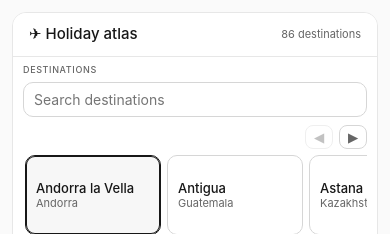
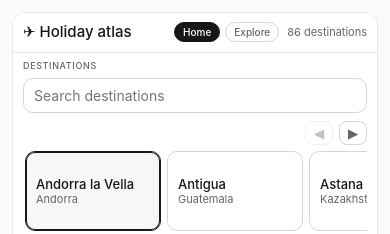
Before and after one commit to mrryankeeler-commits/holiday-atlas, a plain HTML site: page index.html in a window 390 px wide. Shown: the top 234 px of the page. Drawn offline with nearby package versions, Linux system fonts and the light colour scheme.

Commit message:
Improve welcome/explorer navigation and map-filter selection sync

```diff
--- a/app.js
+++ b/app.js
@@ -7,6 +7,7 @@ let map = null;
 let mapReady = false;
 let mapInitAttempted = false;
 const mapMarkers = new Map();
+const visibleMapMarkerIds = new Set();
 let highlightedMarkerId = null;
 let mapRolloutState = { enabled: false, reason: "" };
 
@@ -156,6 +157,7 @@ function initMap() {
       });
 
       mapMarkers.set(loc.id, marker);
+      visibleMapMarkerIds.add(loc.id);
     });
 
     if (points.length > 1) {
@@ -165,6 +167,7 @@ function initMap() {
     }
 
     mapReady = true;
+    applyMapFilter(getFilteredLocations(), normalizeSearchText(S.query));
     focusMapOnLocation(S.loc, { pan: false });
     window.setTimeout(() => map?.invalidateSize(), 60);
   } catch (err) {
@@ -179,7 +182,7 @@ function highlightMapMarker(id) {
   if (highlightedMarkerId && mapMarkers.has(highlightedMarkerId)) {
     mapMarkers.get(highlightedMarkerId).setIcon(mapIcon(false));
   }
-  if (id && mapMarkers.has(id)) {
+  if (id && visibleMapMarkerIds.has(id) && mapMarkers.has(id)) {
     mapMarkers.get(id).setIcon(mapIcon(true));
     highlightedMarkerId = id;
     return;
@@ -188,7 +191,7 @@ function highlightMapMarker(id) {
 }
 
 function focusMapOnLocation(id, options = {}) {
-  if (!mapReady || !id || !mapMarkers.has(id)) return;
+  if (!mapReady || !id || !mapMarkers.has(id) || !visibleMapMarkerIds.has(id)) return;
   const marker = mapMarkers.get(id);
   const { pan = true } = options;
   if (pan) {
@@ -210,12 +213,7 @@ function rSidebar() {
   const priorRailScroll = isMobile && locListEl ? locListEl.scrollLeft : locRailScrollLeft;
 
   const query = normalizeSearchText(S.query);
-  const filtered = INDEX.filter(l => {
-    if (!query) return true;
-    return [l.city, l.country, l.region]
-      .filter(Boolean)
-      .some(v => normalizeSearchText(v).includes(query));
-  });
+  const filtered = getFilteredLocations(query);
   const activeMissing = Boolean(S.loc) && !filtered.some(l => l.id === S.loc);
   const emptyState = query && filtered.length === 0
     ? `
@@ -239,6 +237,7 @@ function rSidebar() {
   document.getElementById("dest-count").textContent = query
     ? `${filtered.length} of ${INDEX.length} destinations`
     : `${INDEX.length} destinations`;
+  applyMapFilter(filtered, query);
 
   if (isMobile) {
     if (selectedChanged) {
@@ -251,6 +250,51 @@ function rSidebar() {
   updateLocRailControls();
 
   lastSidebarLoc = S.loc;
+}
+
+function getFilteredLocations(normalizedQuery = normalizeSearchText(S.query)) {
+  return INDEX.filter(l => {
+    if (!normalizedQuery) return true;
+    return [l.city, l.country, l.region]
+      .filter(Boolean)
+      .some(v => normalizeSearchText(v).includes(normalizedQuery));
+  });
+}
+
+function applyMapFilter(filteredLocations, normalizedQuery) {
+  if (!mapReady) return;
+  const activeQuery = normalizedQuery ?? normalizeSearchText(S.query);
+  const hasQuery = Boolean(activeQuery);
+  const filteredIds = new Set(filteredLocations.map(loc => loc.id));
+  const visiblePoints = [];
+
+  visibleMapMarkerIds.clear();
+
+  mapMarkers.forEach((marker, id) => {
+    const visible = !hasQuery || filteredIds.has(id);
+    marker.setOpacity(visible ? 1 : 0);
+    if (visible) visibleMapMarkerIds.add(id);
+    const markerEl = marker.getElement();
+    if (markerEl) {
+      markerEl.style.pointerEvents = visible ? "auto" : "none";
+      markerEl.style.visibility = visible ? "visible" : "hidden";
+    }
+    if (visible) visiblePoints.push(marker.getLatLng());
+  });
+
+  if (!visibleMapMarkerIds.has(S.loc)) {
+    highlightMapMarker(null);
+  } else {
+    highlightMapMarker(S.loc);
+  }
+
+  if (!hasQuery || visiblePoints.length === 0) return;
+
+  if (visiblePoints.length === 1) {
+    map.setView(visiblePoints[0], Math.max(map.getZoom(), 4));
+    return;
+  }
+  map.fitBounds(visiblePoints, { padding: [26, 26] });
 }
 
 function scrollActiveLocIntoView() {
@@ -332,6 +376,7 @@ function setView(view, options = {}) {
 
   if (!options.skipHashSync) syncViewHash();
   rMain();
+  syncHeaderNavState();
 
   if (!changed && options.preserveFocus) return;
 
@@ -343,6 +388,18 @@ function setView(view, options = {}) {
   }
 
   document.getElementById("loc-search")?.focus();
+}
+
+function syncHeaderNavState() {
+  const homeBtn = document.getElementById("home-btn");
+  const exploreBtn = document.getElementById("explore-btn");
+  if (!homeBtn || !exploreBtn) return;
+
+  const onWelcome = S.view === "welcome";
+  homeBtn.classList.toggle("active", onWelcome);
+  exploreBtn.classList.toggle("active", !onWelcome);
+  homeBtn.setAttribute("aria-current", onWelcome ? "page" : "false");
+  exploreBtn.setAttribute("aria-current", !onWelcome ? "page" : "false");
 }
 
 function rWelcome() {
@@ -723,12 +780,15 @@ function initChart() {
 }
 
 async function setSelectedLocation(id, options = {}) {
-  const { panMap = true } = options;
+  const { panMap = true, switchToExplorer = true } = options;
   if (!id || !INDEX.some(loc => loc.id === id)) return;
 
   S.loc = id;
   S.filter = null;
   S.tab = "climate";
+  if (switchToExplorer && S.view !== "explorer") {
+    setView("explorer", { preserveFocus: true });
+  }
   applySelectionRenderHooks({ panMap });
 
   try {
@@ -746,7 +806,7 @@ async function selLoc(id) {
 }
 
 async function selLocFromDeepLink(id) {
-  return setSelectedLocation(id, { panMap: false });
+  return setSelectedLocation(id, { panMap: false, switchToExplorer: false });
 }
 
 function swTab(t) {
@@ -760,6 +820,10 @@ function swTab(t) {
 
 function goExplorer() {
   setView("explorer");
+}
+
+function goHome() {
+  setView("welcome");
 }
 
 function setF(f) {
--- a/index.html
+++ b/index.html
@@ -20,7 +20,13 @@
   <div class="app">
     <div class="app-hdr">
       <div class="app-title">✈ Holiday atlas</div>
-      <span id="dest-count" style="font-size:11px;color:var(--color-text-secondary)">0 destinations</span>
+      <div class="app-hdr-right">
+        <div class="app-hdr-actions" aria-label="App navigation">
+          <button id="home-btn" class="hdr-btn" type="button" onclick="goHome()">Home</button>
+          <button id="explore-btn" class="hdr-btn" type="button" onclick="goExplorer()">Explore</button>
+        </div>
+        <span id="dest-count" style="font-size:11px;color:var(--color-text-secondary)">0 destinations</span>
+      </div>
     </div>
 
     <div class="app-body">
--- a/styles.css
+++ b/styles.css
@@ -34,6 +34,23 @@ body{padding:24px;background:#fafafa}
 .app{font-family:var(--font-sans);color:var(--color-text-primary);font-size:14px;line-height:1.5;border:0.5px solid var(--color-border-tertiary);border-radius:var(--border-radius-lg);overflow:hidden;background:#fff;display:flex;flex-direction:column;max-height:calc(100vh - 48px);min-height:580px}
 .app-hdr{display:flex;align-items:center;justify-content:space-between;padding:10px 16px;border-bottom:0.5px solid var(--color-border-tertiary);background:var(--color-background-primary)}
 .app-title{font-size:15px;font-weight:500}
+.app-hdr-right{display:flex;align-items:center;gap:12px}
+.app-hdr-actions{display:flex;align-items:center;gap:6px}
+.hdr-btn{
+  border:0.5px solid var(--color-border-secondary);
+  border-radius:999px;
+  background:var(--color-background-primary);
+  color:var(--color-text-secondary);
+  font:500 11px var(--font-sans);
+  padding:3px 9px;
+  cursor:pointer;
+}
+.hdr-btn:hover{color:var(--color-text-primary);border-color:var(--color-border-primary)}
+.hdr-btn.active{
+  background:var(--color-text-primary);
+  border-color:var(--color-text-primary);
+  color:var(--color-background-primary);
+}
 .app-body{display:grid;grid-template-columns:190px minmax(280px,36vw) minmax(0,1fr);min-height:0;flex:1}
 .sidebar{border-right:0.5px solid var(--color-border-tertiary);background:var(--color-background-secondary);overflow-y:auto;min-height:0}
 .map-panel{
@@ -196,6 +213,10 @@ body{padding:24px;background:#fafafa}
 @media (max-width: 900px){
   body{padding:12px}
   .app{max-height:none;min-height:0}
+  .app-hdr{padding:8px 10px}
+  .app-hdr-right{gap:8px}
+  .app-hdr-actions{gap:5px}
+  .hdr-btn{padding:3px 8px;font-size:10px}
   .app-body{grid-template-columns:1fr}
   .sidebar{
     position:sticky;
```
